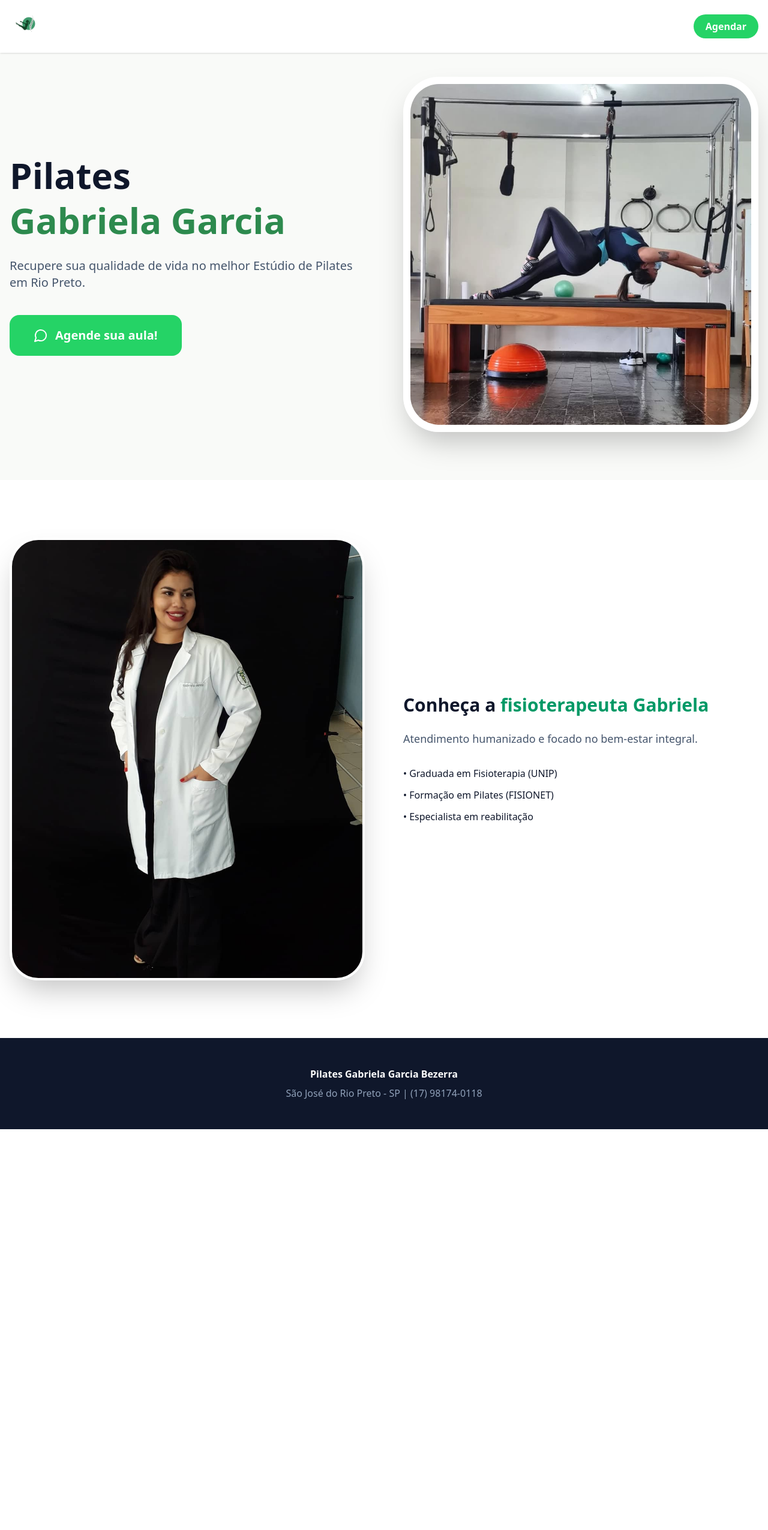
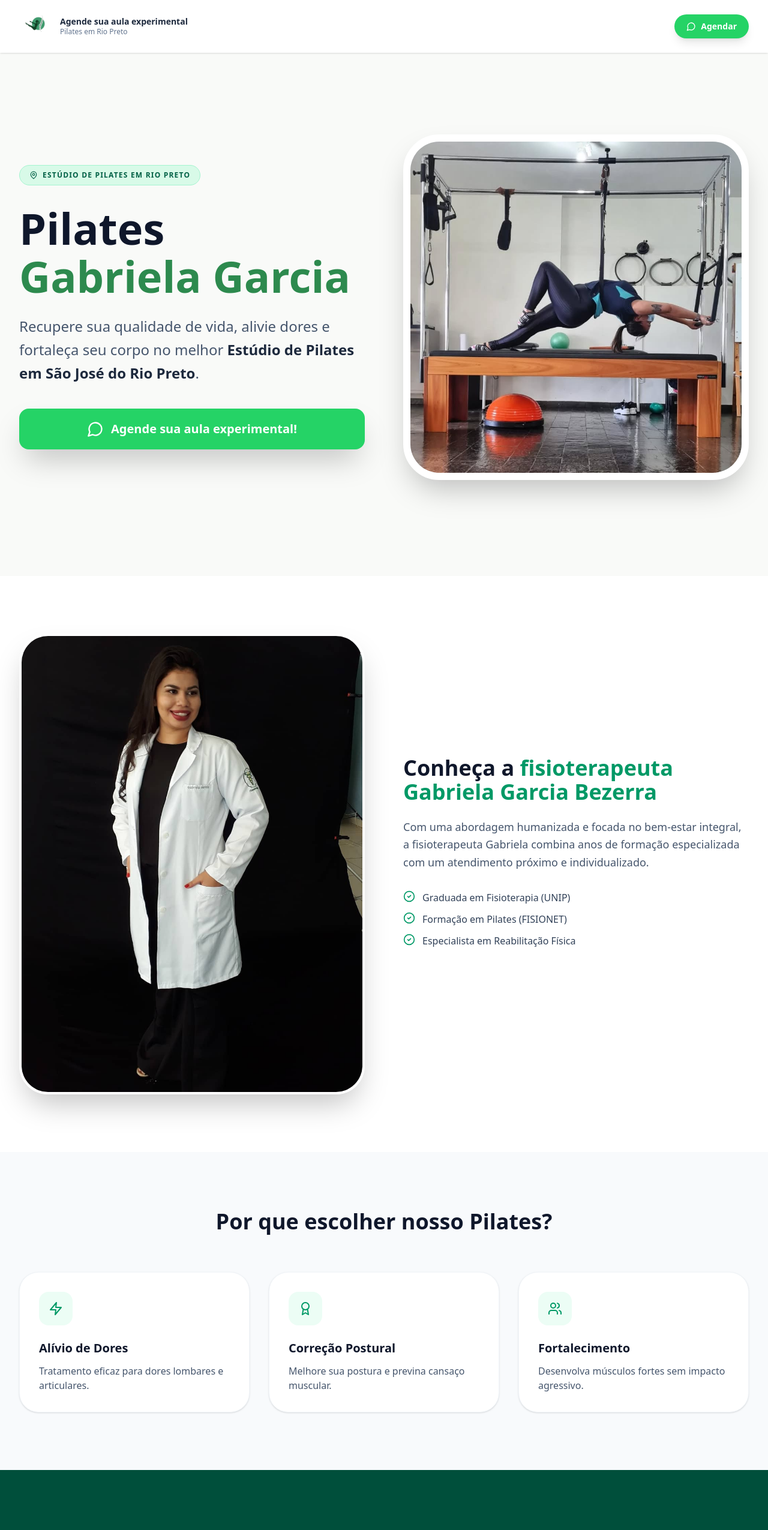
Before and after one commit to giovanagarcia1609-cell/site-pilates-gabriela-garcia, a React (Vite) app: page / in a window 1280 px wide. Shown: the top 2550 px of the page at 60% size. Before the commit the page ends 1882 px from the top, so only its background shows below. Built offline with nearby package versions, Linux system fonts and the light colour scheme.

Commit message:
Update App.tsx

```diff
--- a/src/App.tsx
+++ b/src/App.tsx
@@ -33,54 +33,137 @@ export default function App() {
   }, []);
 
   return (
-    <div className="min-h-screen bg-[#F9FAF8] font-sans text-slate-900">
+    <div className="min-h-screen bg-[#F9FAF8] font-sans text-slate-900 selection:bg-emerald-100 selection:text-emerald-900">
+
       {/* HEADER */}
-      <div className={`fixed top-0 left-0 right-0 z-50 transition-all ${scrolled ? 'bg-white/95 shadow-md py-2' : 'bg-white py-4 shadow-sm'}`}>
-        <div className="max-w-7xl mx-auto px-4 flex items-center justify-between">
+      <div className={`fixed top-0 left-0 right-0 z-50 transition-all duration-300 ${scrolled ? 'bg-white/95 backdrop-blur-md shadow-md py-2' : 'bg-white py-4 shadow-sm'}`}>
+        <div className="max-w-7xl mx-auto px-4 sm:px-6 lg:px-8 flex items-center justify-between">
+          <div className="flex items-center gap-3">
             <img src="/logo2.png" alt="Logo" className="h-10 md:h-14 w-auto" />
-          <a href={WHATSAPP_LINK} target="_blank" className="bg-[#25D366] text-white px-5 py-2 rounded-full font-bold">Agendar</a>
+            <div className="hidden md:block">
+              <p className="font-bold text-slate-800 text-sm leading-tight">Agende sua aula experimental</p>
+              <p className="text-xs text-slate-500">Pilates em Rio Preto</p>
+            </div>
+          </div>
+          <a href={WHATSAPP_LINK} target="_blank" rel="noopener noreferrer" className="bg-[#25D366] hover:bg-[#128C7E] text-white px-5 py-2.5 rounded-full text-sm font-bold flex items-center gap-2 transition-all transform hover:scale-105 shadow-lg">
+            <MessageCircle className="w-4 h-4" />
+            <span>Agendar</span>
+          </a>
         </div>
       </div>
 
-      {/* HERO */}
-      <section className="pt-32 pb-20 px-4 max-w-7xl mx-auto grid lg:grid-cols-2 gap-16 items-center">
-        <motion.div initial={{ opacity: 0, y: 30 }} animate={{ opacity: 1, y: 0 }}>
-          <h1 className="text-5xl md:text-6xl font-black text-slate-900 leading-tight mb-6">
+      {/* HERO SECTION */}
+      <section className="relative pt-32 pb-20 lg:pt-56 lg:pb-40 overflow-hidden">
+        <div className="max-w-7xl mx-auto px-4 sm:px-6 lg:px-8 relative z-10">
+          <div className="grid lg:grid-cols-2 gap-16 items-center">
+            <motion.div initial={{ opacity: 0, y: 30 }} animate={{ opacity: 1, y: 0 }} transition={{ duration: 0.8 }}>
+              <div className="inline-flex items-center gap-2 px-4 py-2 mb-8 text-xs font-bold tracking-widest text-emerald-800 uppercase bg-emerald-100/80 rounded-full border border-emerald-200">
+                <MapPin className="w-3.5 h-3.5" /> Estúdio de Pilates em Rio Preto
+              </div>
+              <h1 className="text-5xl md:text-6xl lg:text-7xl font-black text-slate-900 leading-[1.1] mb-6">
                 Pilates <br /> <span className="text-[#2D8A4E]">Gabriela Garcia</span>
               </h1>
-          <p className="text-xl text-slate-600 mb-10">Recupere sua qualidade de vida no melhor Estúdio de Pilates em Rio Preto.</p>
-          <a href={WHATSAPP_LINK} target="_blank" className="bg-[#25D366] text-white px-10 py-5 rounded-2xl text-xl font-bold inline-flex items-center gap-3">
-            <MessageCircle /> Agende sua aula!
+              <p className="text-xl md:text-2xl text-slate-600 mb-10 leading-relaxed max-w-xl">
+                Recupere sua qualidade de vida, alivie dores e fortaleça seu corpo no melhor <span className="font-bold text-slate-800">Estúdio de Pilates em São José do Rio Preto</span>.
+              </p>
+              <a href={WHATSAPP_LINK} target="_blank" rel="noopener noreferrer" className="bg-[#25D366] hover:bg-[#128C7E] text-white px-10 py-5 rounded-2xl text-xl font-bold flex items-center justify-center gap-3 transition-all transform hover:scale-105 shadow-2xl group">
+                <MessageCircle className="w-7 h-7" /> Agende sua aula experimental!
               </a>
             </motion.div>
-        <div className="relative rounded-[60px] overflow-hidden border-[12px] border-white shadow-2xl">
-          <img src="/hero.png" alt="Hero" className="w-full h-auto" />
+            <motion.div initial={{ opacity: 0, scale: 0.95 }} animate={{ opacity: 1, scale: 1 }} transition={{ duration: 1, delay: 0.2 }} className="relative">
+              <div className="relative rounded-[60px] overflow-hidden shadow-2xl border-[12px] border-white bg-slate-100">
+                <img src="/hero.png" alt="Hero" className="w-full h-auto object-cover" />
+              </div>
+            </motion.div>
+          </div>
         </div>
       </section>
 
-      {/* SOBRE */}
-      <section className="py-24 bg-white px-4">
-        <div className="max-w-7xl mx-auto grid lg:grid-cols-2 gap-16 items-center">
-          <div className="rounded-[3rem] overflow-hidden shadow-2xl border-4 border-white">
-            <img src="/profissional.png" alt="Profissional" className="w-full h-auto" />
+      {/* SOBRE A PROFISSIONAL */}
+      <section id="sobre" className="py-24 bg-white">
+        <div className="max-w-7xl mx-auto px-4 sm:px-6 lg:px-8">
+          <div className="grid lg:grid-cols-2 gap-16 items-center">
+            <div className="aspect-[3/4] rounded-[3rem] overflow-hidden shadow-2xl border-4 border-white">
+              <img src="/profissional.png" alt="fisioterapeuta Gabriela" className="w-full h-full object-cover" />
             </div>
             <div>
-            <h2 className="text-3xl font-bold mb-6">Conheça a <span className="text-emerald-600">fisioterapeuta Gabriela</span></h2>
-            <p className="text-lg text-slate-600 mb-8">Atendimento humanizado e focado no bem-estar integral.</p>
-            <div className="space-y-3">
-              <p>• Graduada em Fisioterapia (UNIP)</p>
-              <p>• Formação em Pilates (FISIONET)</p>
-              <p>• Especialista em reabilitação</p>
+              <h2 className="text-3xl md:text-4xl font-bold text-slate-900 mb-6">Conheça a <span className="text-emerald-600">fisioterapeuta Gabriela Garcia Bezerra</span></h2>
+              <p className="text-lg text-slate-600 mb-8 leading-relaxed">Com uma abordagem humanizada e focada no bem-estar integral, a fisioterapeuta Gabriela combina anos de formação especializada com um atendimento próximo e individualizado.</p>
+              <div className="space-y-3 mb-10">
+                {["Graduada em Fisioterapia (UNIP)", "Formação em Pilates (FISIONET)", "Especialista em Reabilitação Física"].map((item, idx) => (
+                  <div key={idx} className="flex items-start gap-3">
+                    <CheckCircle2 className="w-5 h-5 text-emerald-600" />
+                    <span className="text-slate-700 font-medium">{item}</span>
+                  </div>
+                ))}
+              </div>
             </div>
           </div>
         </div>
       </section>
 
+      {/* BENEFÍCIOS */}
+      <section className="py-24 bg-slate-50">
+        <div className="max-w-7xl mx-auto px-4 sm:px-6 lg:px-8">
+          <div className="text-center mb-16">
+            <h2 className="text-3xl md:text-4xl font-bold text-slate-900 mb-4">Por que escolher nosso Pilates?</h2>
+          </div>
+          <div className="grid md:grid-cols-3 gap-8">
+            {[
+              { title: "Alívio de Dores", desc: "Tratamento eficaz para dores lombares e articulares.", icon: <Zap /> },
+              { title: "Correção Postural", desc: "Melhore sua postura e previna cansaço muscular.", icon: <Award /> },
+              { title: "Fortalecimento", desc: "Desenvolva músculos fortes sem impacto agressivo.", icon: <Users /> }
+            ].map((benefit, idx) => (
+              <div key={idx} className="bg-white p-8 rounded-[2rem] shadow-sm border border-slate-100">
+                <div className="w-14 h-14 bg-emerald-50 rounded-2xl flex items-center justify-center mb-6 text-emerald-600">{benefit.icon}</div>
+                <h3 className="text-xl font-bold mb-3">{benefit.title}</h3>
+                <p className="text-slate-600">{benefit.desc}</p>
+              </div>
+            ))}
+          </div>
+        </div>
+      </section>
+
+      {/* DEPOIMENTOS */}
+      <section className="py-24 bg-emerald-900 text-white">
+        <div className="max-w-7xl mx-auto px-4 text-center">
+          <h2 className="text-3xl md:text-4xl font-bold mb-16">O que dizem nossos alunos</h2>
+          <div className="grid md:grid-cols-3 gap-8">
+            {[
+              { text: "Minha postura mudou completamente.", author: "Evany Camargo" },
+              { text: "Minhas dores acabaram. Profissionalismo dez.", author: "Marta Solange Silva" },
+              { text: "Pilates para gestantes está sendo ótimo!", author: "Jennifer Camilla" }
+            ].map((t, i) => (
+              <div key={i} className="bg-white/10 p-8 rounded-[2.5rem] border border-white/10 italic">
+                <p className="mb-6">"{t.text}"</p>
+                <p className="font-bold text-emerald-300">- {t.author}</p>
+              </div>
+            ))}
+          </div>
+        </div>
+      </section>
+
+      {/* MAPA E CONTATO */}
+      <section className="py-24 bg-white">
+        <div className="max-w-7xl mx-auto px-4 text-center">
+          <h2 className="text-3xl font-bold mb-12">Onde estamos</h2>
+          <div className="rounded-[3rem] overflow-hidden shadow-2xl h-[400px] border-8 border-white">
+            <iframe src="https://www.google.com/maps/embed?pb=!1m18!1m12!1m3!1d3729.837854654924!2d-49.3667144247501!3d-20.797539980791485!2m3!1f0!2f0!3f0!3m2!1i1024!2i768!4f13.1!3m3!1m2!1s0x94bdad788888888b%3A0x8888888888888888!2sRua%20Jos%C3%A9%20Marcelo%2C%20762%20-%20Caparroz%2C%20S%C3%A3o%20Jos%C3%A9%20do%20Rio%20Preto%20-%20SP!5e0!3m2!1spt-BR!2sbr!4v1710000000000!5m2!1spt-BR!2sbr" width="100%" height="100%" style={{ border: 0 }} allowFullScreen loading="lazy"></iframe>
+          </div>
+          <p className="mt-8 font-bold text-lg">{ADDRESS}</p>
+        </div>
+      </section>
+
       {/* FOOTER */}
-      <footer className="py-12 bg-slate-900 text-white text-center">
-        <p className="font-bold mb-2">Pilates Gabriela Garcia Bezerra</p>
-        <p className="text-slate-400">São José do Rio Preto - SP | (17) 98174-0118</p>
+      <footer className="py-12 bg-slate-900 text-slate-400 text-center">
+        <p className="text-white font-bold mb-2">Pilates Gabriela Garcia Bezerra</p>
+        <p>© 2026 Todos os direitos reservados.</p>
+        <div className="flex justify-center gap-6 mt-6">
+          <a href="https://www.instagram.com/fisiogabrielagarcia/" target="_blank" className="hover:text-pink-500"><Instagram /></a>
+          <a href="https://www.facebook.com/fisiogabrielagarcia" target="_blank" className="hover:text-blue-500"><Facebook /></a>
+        </div>
       </footer>
+
     </div>
   );
 }
```
Lines whose indentation alone changed are shown as unchanged.
